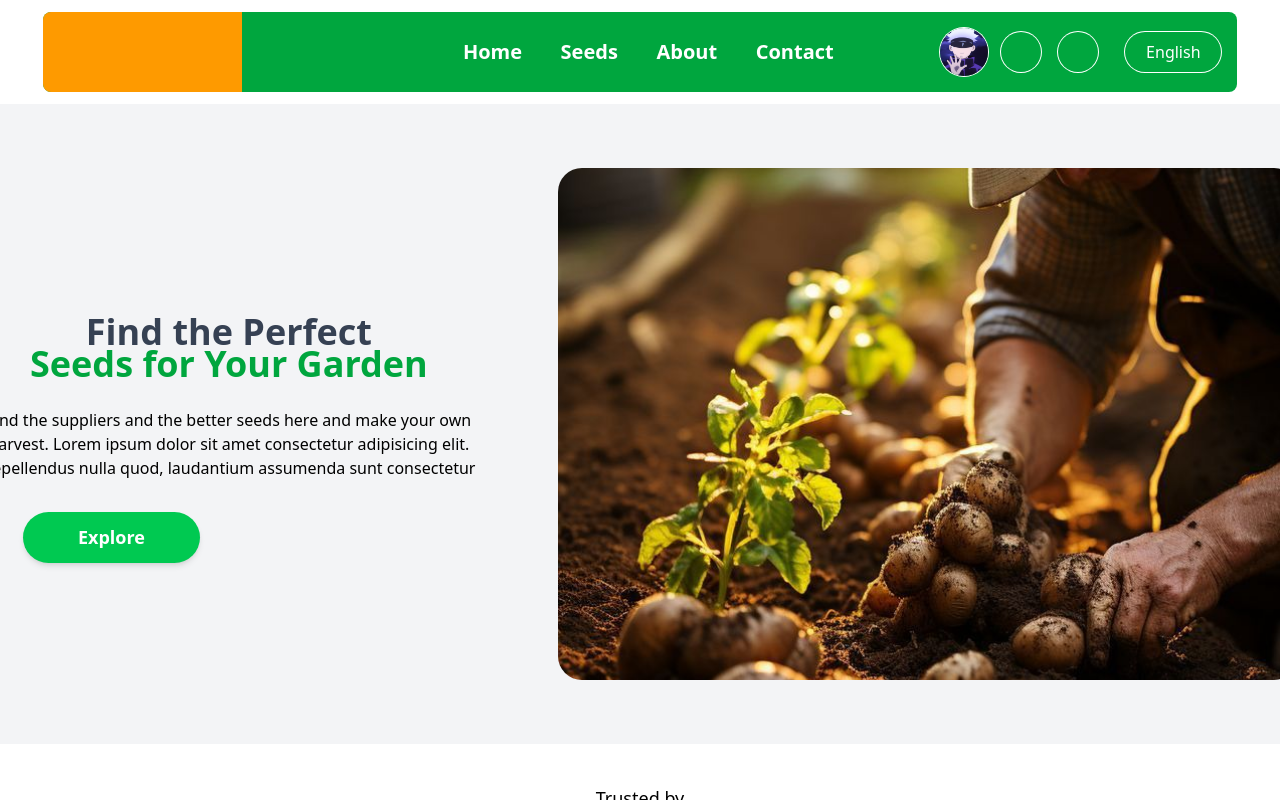
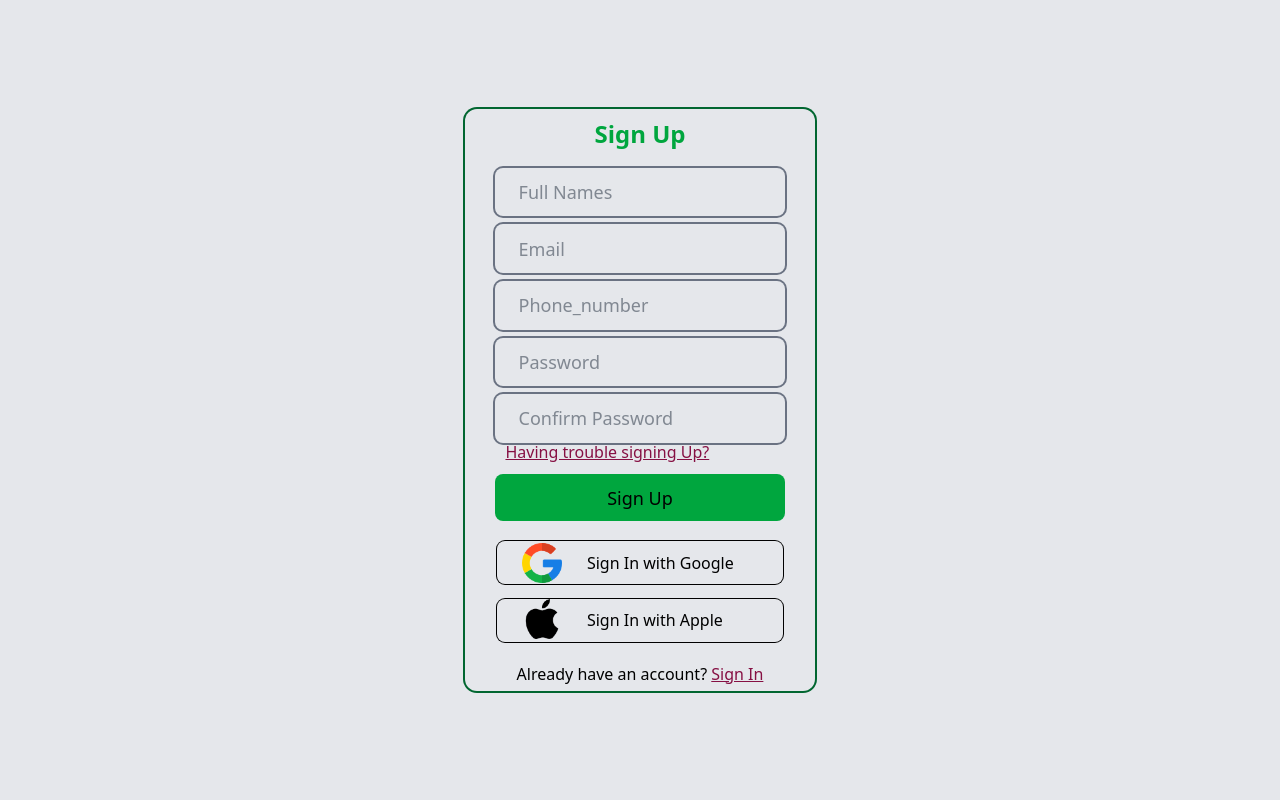
Before and after one commit to Felicien407/Green-city-project, a React (Vite) app: page / in a window 1280 px wide. Built offline with nearby package versions, Linux system fonts and the light colour scheme.

Commit message:
Modified Frontend by adding the button of sign in

```diff
--- /dev/null
+++ b/src/components/Login_btn.jsx
@@ -0,0 +1,13 @@
+import React from 'react'
+
+const Login_btn = ({children}) => {
+  return (
+   <div className='w-5/7 h-10/11 ring-2 ring-white rounded-full flex items-center justify-center relative mr-1 shadow-md hover:bg-green-400 hover:text-white hover:ring-0 transform active:scale-95 transition duration-100'>
+      <p className='text-lg font-semibold text-center text-white'>
+         {children}
+      </p>
+   </div>
+  )
+}
+
+export default Login_btn
--- a/src/components/Navbar.jsx
+++ b/src/components/Navbar.jsx
@@ -1,11 +1,24 @@
-import React from 'react'
+import React, { useState } from 'react'
 import Profile_pic from './profile_pic'
 import Notification from './Notification'
 import Cart_icon from './Cart_icon'
 import Language_ico from './Language_ico'
+import Login_btn from './Login_btn'
+// import { BrowseRouter as Router, Routes, Route} from "react-router-dom"
+import Login_form from './pages/Login_form'
+// import { Link } from 'lucide-react'
+import {Link} from "react"
 
 const Navbar = () => {
 
+  const [isLoggedIn, setIsLoggedIn] = useState(false);
+
+  const handleLogin = () => {
+    setIsLoggedIn(true);
+  }
+  const handleLogout = () => {
+    setIsLoggedIn(false);
+  }
 
   return (
     <div className='w-14/15 h-20 bg-green-600 flex items-center justify-between overflow-hidden fixed rounded-lg'>
@@ -38,12 +51,25 @@ const Navbar = () => {
               <Profile_pic className='w-2/2 h-full object-cover'/>
             </div>
         </div>
+
+        {!isLoggedIn ? (
+        <>
+          <div className='w-4/5 h-3/5 flex items-center justify-center'>
+            <Login_btn onClick={ handleLogin }> <a href={<Login_form />}>Sign Up</a> </Login_btn>
+          </div>
+        </>
+        ):
+        (
+          <>
                 <div className='w-[6em] h-full flex items-center justify-center object-cover'>
                   <Notification />
                 </div>
                 <div className='w-[6em] h-full flex items-center justify-center object-cover'>
                   <Cart_icon />
                 </div>
+          </>
+        )}
+
       </div>
 
       <div className='w-[8em] h-full flex items-center justify-center'>
--- /dev/null
+++ b/src/components/pages/Cart.jsx
@@ -0,0 +1,11 @@
+import React from 'react'
+
+const Cart = () => {
+  return (
+    <div>
+      <p>This is the Cart</p>
+    </div>
+  )
+}
+
+export default Cart
--- a/src/components/pages/Home.jsx
+++ b/src/components/pages/Home.jsx
@@ -3,27 +3,32 @@ import Card from "./items/card"
 import SeedList from "./items/SeedList"
 import Navbar from "../Navbar"
 import Testimonial from "./items/Testimonial"
+import Login_form from "./Login_form"
 
 const Home = () => {
   return (
     <div className='w-full flex flex-col items-center'>
-      {/* Navbar */}
-      <div className='w-full h-20 relative top-3 flex justify-center items-center z-50 overflow-hidden'>
+
+      <div className="w-full h-screen bg-gray-200 flex items-center justify-center">
+      <Login_form />
+      </div>
+
+      {/* <div className='w-full h-20 relative top-3 flex justify-center items-center z-50 overflow-hidden'>
         <Navbar />
       </div>
 
-      {/* Hero */}
+
       <div className='w-full flex flex-col items-center justify-center mt-6'>
         <Hero />
       </div>
 
-      {/* Trusted By Section */}
+
       <div className="w-full h-66 mt-10 flex flex-col items-center justify-between">
         <h1 className="text-lg">Trusted by</h1>
         <div className="w-10/12 h-7/12 bg-gray-100 rounded-2xl"></div>
       </div>
 
-      {/* About Section Placeholder */}
+
       <div className="w-8/12 h-[456px] flex items-center justify-evenly bg-green-500 mt-20">
         <div className="w-2/5 h-full bg-gray-900">
 
@@ -33,7 +38,7 @@ const Home = () => {
         </div>
       </div>
 
-      {/* How it works */}
+
       <div className="w-full h-[30em] bg-gray-200 relative mt-30 flex flex-col items-center justify-evenly">
         <p className="text-4xl font-bold">This is how it works</p>
 
@@ -85,7 +90,6 @@ const Home = () => {
         <SeedList />
       </div>
 
-      {/* Testimonials all our users who have already used the website. */}
       <div className="w-full h-[27em] bg-gray-200 relative top-40 flex items-center">
         <div className="w-2/8 h-full m-20 flex items-center justify-center rounded-r-full bg-gradient-to-l from-green-600 to-transparent">
           <h1 className="text-3xl font-bold">Our Happy Customers <br /> What they Found in us</h1>
@@ -95,7 +99,7 @@ const Home = () => {
 
       <div className="w-full h-[30em] bg-green-600 relative top-50">
 
-      </div>
+      </div> */}
 
     </div>
   )
--- /dev/null
+++ b/src/components/pages/Login_form.jsx
@@ -0,0 +1,50 @@
+import React from 'react'
+import Google from "../../../public/icons/google.png"
+import Apple from "../../../public/icons/apple.png"
+
+const Login_form = () => {
+  return (
+    <div className='w-3/11 h-8/11 bg-gray-200 rounded-xl ring-2 ring-green-800 flex flex-col items-center justify-evenly'>
+      <div className='w-full h-[3em]  flex items-center justify-center'>
+        <h1 className='text-2xl text-green-600 font-bold'>Sign Up</h1>
+      </div>
+      <div className='w-full h-1/2 flex flex-col items-center justify-evenly'>
+        <input type="text" placeholder='Full Names' className='ring-2 ring-gray-500 w-10/12 h-1/6 rounded-lg outline-none pl-6 text-lg focus:ring-2 focus:ring-green-600 transition duration-150 text-gray-800' />
+        <input type="text" placeholder='Email' className='ring-2 ring-gray-500 w-10/12 h-1/6 rounded-lg outline-none pl-6 text-lg focus:ring-2 focus:ring-green-600 transition duration-150 text-gray-800' />
+        <input type="text" placeholder='Phone_number' className='ring-2 ring-gray-500 w-10/12 h-1/6 rounded-lg outline-none pl-6 text-lg focus:ring-2 focus:ring-green-600 transition duration-150 text-gray-800' />
+        <input type="text" placeholder='Password' className='ring-2 ring-gray-500 w-10/12 h-1/6 rounded-lg outline-none pl-6 text-lg focus:ring-2 focus:ring-green-600 transition duration-150 text-gray-800' />
+        <input type="text" placeholder='Confirm Password' className='ring-2 ring-gray-500 w-10/12 h-1/6 rounded-lg outline-none pl-6 text-lg focus:ring-2 focus:ring-green-600 transition duration-150 text-gray-800' />
+      </div>
+      <div className='w-full h-[1em] flex items-center relative -top-[.5em]'>
+        <a href="" className='text-md font-medium relative left-[2.5em] text-pink-900 underline'>Having trouble signing Up?</a>
+      </div>
+      <div className='w-full h-[3.5em] flex items-center justify-center'>
+        <button className='w-10/12 h-10/12 text-lg font-medium bg-green-600 rounded-lg hover:bg-green-700 active:transform active:scale-97 transition duration-75'>Sign Up</button>
+      </div>
+      <div className='w-full h-2/9  flex flex-col items-center justify-evenly'>
+        <div className='w-9/11 h-3/9 ring-1 rounded-lg flex items-center justify-evenly'>
+          <div className=' w-1/7 h-full flex items-center justify-center'>
+            <img src={Google} alt="" className='w-[2.5em] h-[2.5em]'/>
+          </div>
+          <div className='w-3/5 h-full flex items-center'>
+            <p className='text-md'>Sign In with Google</p>
+          </div>
+        </div>
+
+        <div className='w-9/11 h-3/9 ring-1 rounded-lg flex items-center justify-evenly'>
+          <div className=' w-1/7 h-full'>
+            <img src={Apple} alt="" className='w-[2.5em] h-[2.5em]'/>
+          </div>
+          <div className='w-3/5 h-full flex items-center'>
+            <p className='text-md'>Sign In with Apple</p>
+          </div>
+        </div>
+      </div>
+      <div className='w-full h-[2em] flex items-center justify-center'>
+          <p className=''>Already have an account? <a href="" className='text-pink-900 font-medium underline'>Sign In</a></p>
+      </div>
+    </div>
+  )
+}
+
+export default Login_form
```
Also changed, not shown: public/icons/apple.png (added), public/icons/google.png (added). Lines whose indentation alone changed are shown as unchanged.
